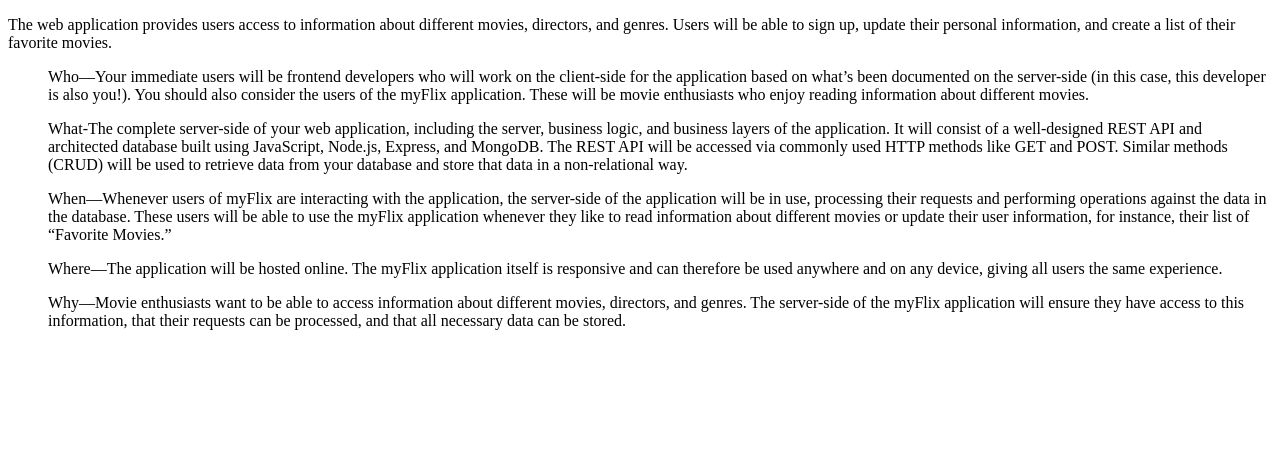
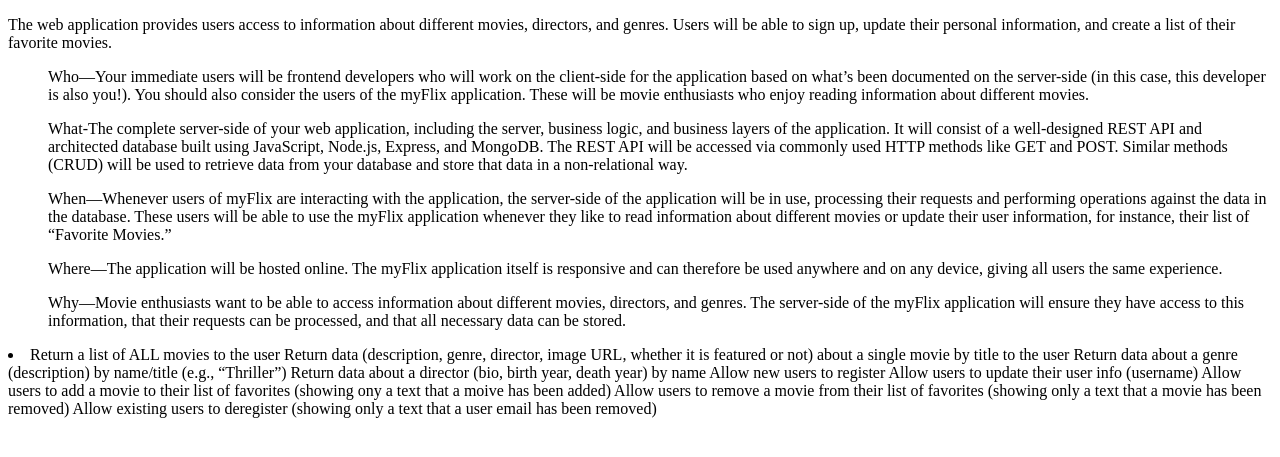
Before and after one commit to AmySikora/movie_api, a website: page public/documentation.html in a window 1280 px wide. Shown: the part 105-562 px from the top of the page. Drawn offline with Linux system fonts and the light colour scheme.

Commit message:
added requirements to documentation.html

```diff
--- a/public/documentation.html
+++ b/public/documentation.html
@@ -36,5 +36,14 @@
 directors, and genres. The server-side of the myFlix application will ensure they have access
 to this information, that their requests can be processed, and that all necessary data can be
 stored. </ul>
+<li>Return a list of ALL movies to the user
+Return data (description, genre, director, image URL, whether it is featured or not) about a single movie by title to the user
+Return data about a genre (description) by name/title (e.g., “Thriller”)
+Return data about a director (bio, birth year, death year) by name
+Allow new users to register
+Allow users to update their user info (username)
+Allow users to add a movie to their list of favorites (showing ony a text that a moive has been added)
+Allow users to remove a movie from their list of favorites (showing only a text that a movie has been removed)
+Allow existing users to deregister (showing only a text that a user email has been removed)</li>
 </body>
 </html>
```
